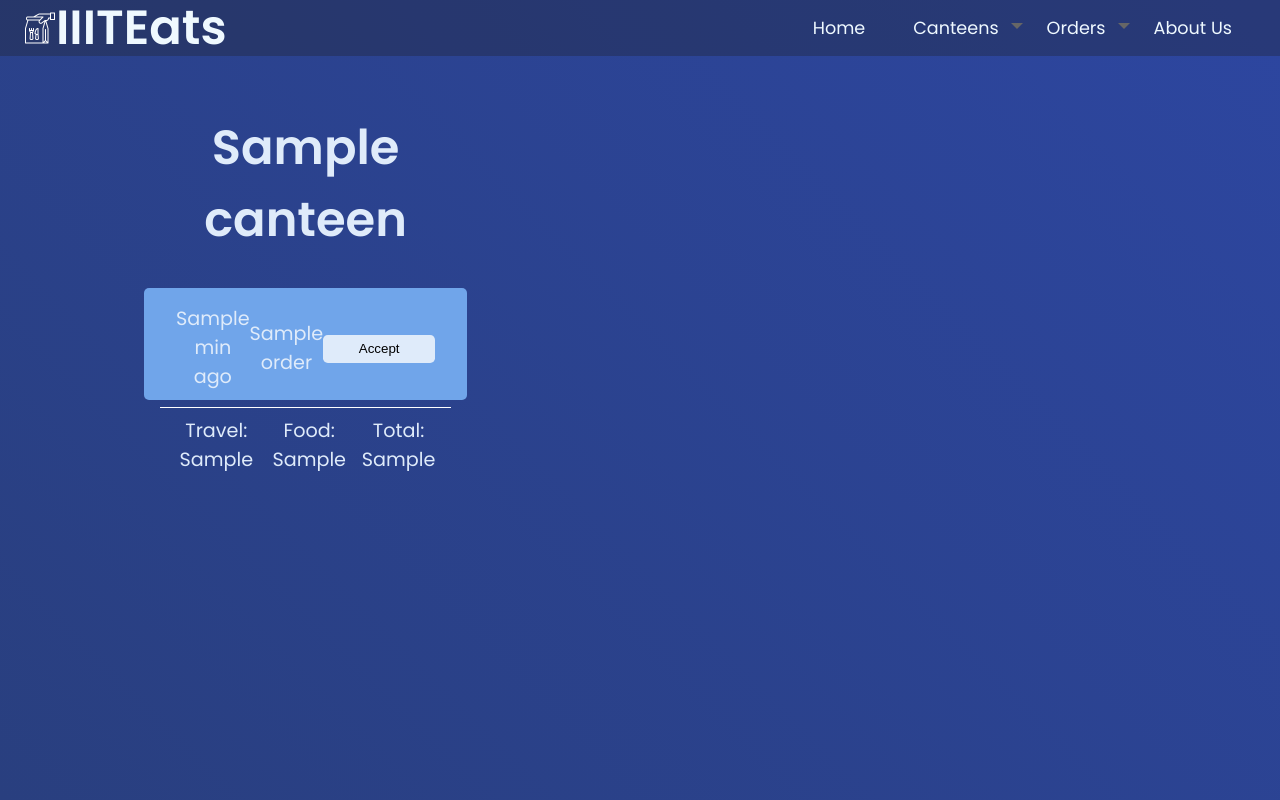
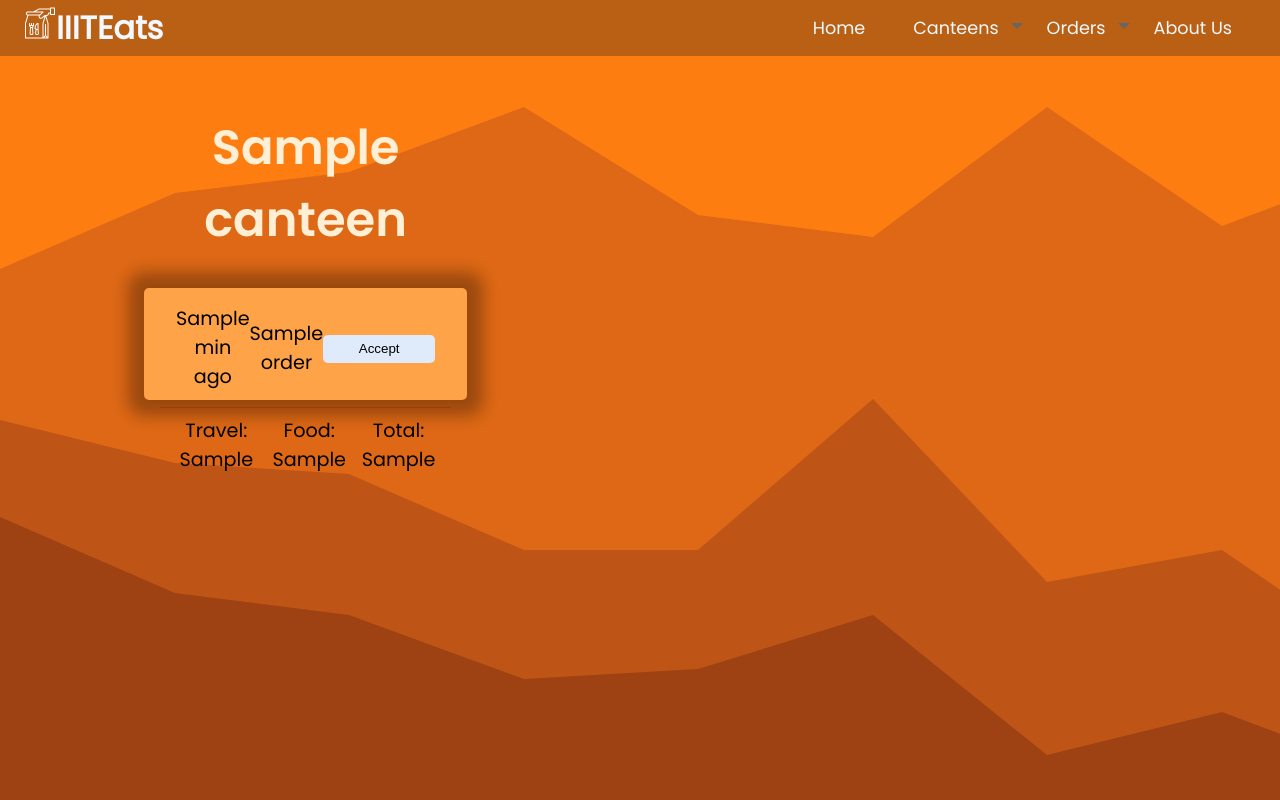
Before and after one commit to PraneethJain/IIITEats, a Flask app: template templates/pending_orders.html in a window 1280 px wide. Run offline with Flask 3, Linux system fonts and the light colour scheme; the template is opened without the code that fills it: most values are stand-ins (such as "Sample title", 1, 10 or a date in 2020).

Commit message:
styled pending orders page

```diff
--- a/db.json
+++ b/db.json
@@ -1 +1 @@
-{"orders": {"1": {"name": "Yes", "hostel": "bakul", "room-number": "1", "phone-number": "2", "travel-cost": "40", "food-cost": "175", "total-cost": "215", "canteen": "BBC", "time": "2023-05-07 14:44:38.628935", "status": "accepted", "orders": [["Hot Garlic Maggie", "5"]], "accepted-by": "1", "contact": "2", "code": 24943}}}
+{"orders": {"1": {"name": "Yes", "hostel": "bakul", "room-number": "1", "phone-number": "2", "travel-cost": "40", "food-cost": "175", "total-cost": "215", "canteen": "BBC", "time": "2023-05-07 14:44:38.628935", "status": "accepted", "orders": [["Hot Garlic Maggie", "5"]], "accepted-by": "1", "contact": "2", "code": 24943}, "2": {"name": "Ok", "hostel": "bakul", "room-number": "12", "phone-number": "6133561", "travel-cost": "40", "food-cost": "190", "total-cost": "230", "canteen": "BBC", "time": "2023-05-07 14:53:01.647842", "status": "pending", "orders": [["Egg Maggie", "2"], ["Masala Dosa", "2"]]}}}
--- a/static/css/pending_orders.css
+++ b/static/css/pending_orders.css
@@ -5,25 +5,20 @@
   grid-template-columns: repeat(3, 1fr);
   padding: 7rem;
   text-align: center;
-  background-color: #293f7f;
-  background-image: linear-gradient(45deg, #293f7f 0%, #2d46a0 100%);
+  background-image: url(../images/bg_orange.svg);
   color: #dfebfa;
 }
 
-h1 {
+.background h1 {
   font-size: 3rem;
   font-family: Poppins-SemiBold;
+  color: #ffefd4;
 }
 
 .background > div {
   display: flex;
   flex-direction: column;
   align-items: center;
-}
-
-.bbc {
-  border-left: 1px solid white;
-  border-right: 1px solid white;
 }
 
 .orders {
@@ -43,7 +38,9 @@ h1 {
   transition: 0.5s;
   margin: 1rem;
   border-radius: 5px;
-  background-color: #70a5ea;
+  color: black;
+  background-color: #ffa348;
+  box-shadow: 0 0 1rem 1rem rgba(0, 0, 0, 0.3);
 }
 
 .card:hover {
@@ -90,7 +87,7 @@ h1 {
 
 .row3 {
   padding: 0.5rem;
-  border-top: 1px solid white;
+  border-top: 1px solid #9d3a0f;
   width: 100%;
   display: flex;
   justify-content: space-between;
```
Also changed, not shown: static/images/bg_orange.svg (added).
